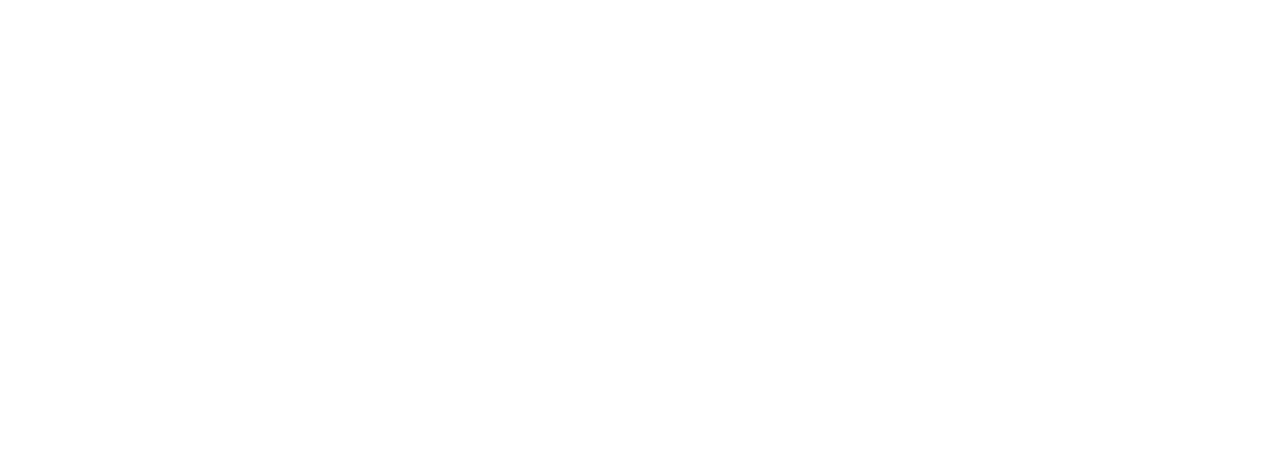
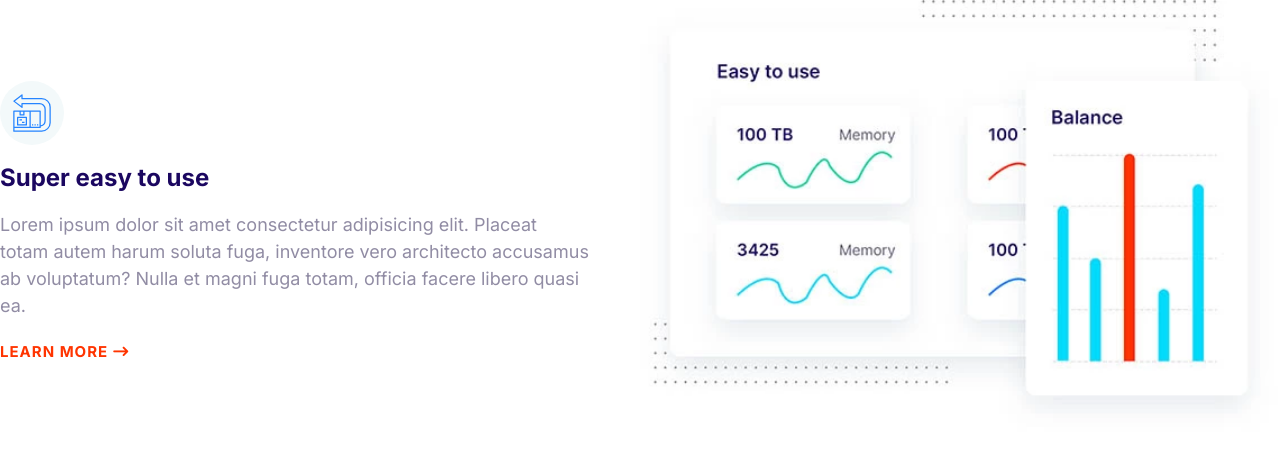
Before and after one commit to ehsan-abdi/Moshify, a plain HTML site: page index.html in a window 1280 px wide. Drawn offline with Linux system fonts and the light colour scheme.

Commit message:
Build the feature component.

```diff
--- a/css/styles.css
+++ b/css/styles.css
@@ -785,3 +785,40 @@ a {
   max-width: 500px;
   margin: 0 auto;
 }
+
+/* Features Block */
+
+.feature {
+  row-gap: 6rem;
+  align-items: center;
+}
+
+.feature__heading {
+  margin-top: 2rem;
+}
+
+.feature__image {
+  width: 100%;
+}
+
+@media screen and (min-width: 768px) {
+  .feature__heading {
+    font-size: 2.4rem;
+  }
+
+  .feature__text {
+    font-size: 1.8rem;
+  }
+
+  .feature__description .link-arrow {
+    font-size: 1.5rem;
+  }
+
+  .feature--left .feature__description {
+    margin-right: 5rem;
+  }
+
+  .feature--right .feature__description {
+    margin-left: 5rem;
+  }
+}
--- a/index.html
+++ b/index.html
@@ -13,6 +13,26 @@
     <script src="https://kit.fontawesome.com/7bf86751f9.js" crossorigin="anonymous"></script>
 </head>
 <body>
-
+    <article class="grid grid--1x2 feature feature--left">
+        <div class="feature__description">
+            <span class="icon-container">
+                <svg class="icon icon--primary">
+                    <use xlink:href="images/sprite.svg#easy"></use>
+                </svg>
+            </span>
+            <h3 class="feature__heading">Super easy to use</h3>
+            <p class="feature__text">
+                Lorem ipsum dolor sit amet consectetur adipisicing elit. Placeat totam
+                autem harum soluta fuga, inventore vero architecto accusamus ab voluptatum?
+                Nulla et magni fuga totam, officia facere libero quasi ea.
+            </p>
+            <a href="#" class="link-arrow">Learn More</a>
+        </div>
+        <picture>
+            <source type="image/webp" srcset="images/easy.webp 1x, images/easy@2x.webp 2x">
+            <source type="image/jpg" srcset="images/easy.jpg 1x, images/easy@2x.jpg 2x">
+            <img class="feature__image" src="images/easy@2x.jpg" alt="">
+        </picture>
+    </article>
 </body>
 </html>
```
Also changed, not shown: components/features.html (added, +21 -0 lines), course.html (+14 -1 lines), images/easy.jpg (added), images/easy.webp (added), images/easy@2x.jpg (added), images/easy@2x.webp (added), images/fast.jpg (added), images/fast.webp (added), images/fast@2x.jpg (added), images/fast@2x.webp (added), images/support.jpg (added), images/support.webp (added), images/support@2x.jpg (added), images/support@2x.webp (added), 4 more files.
